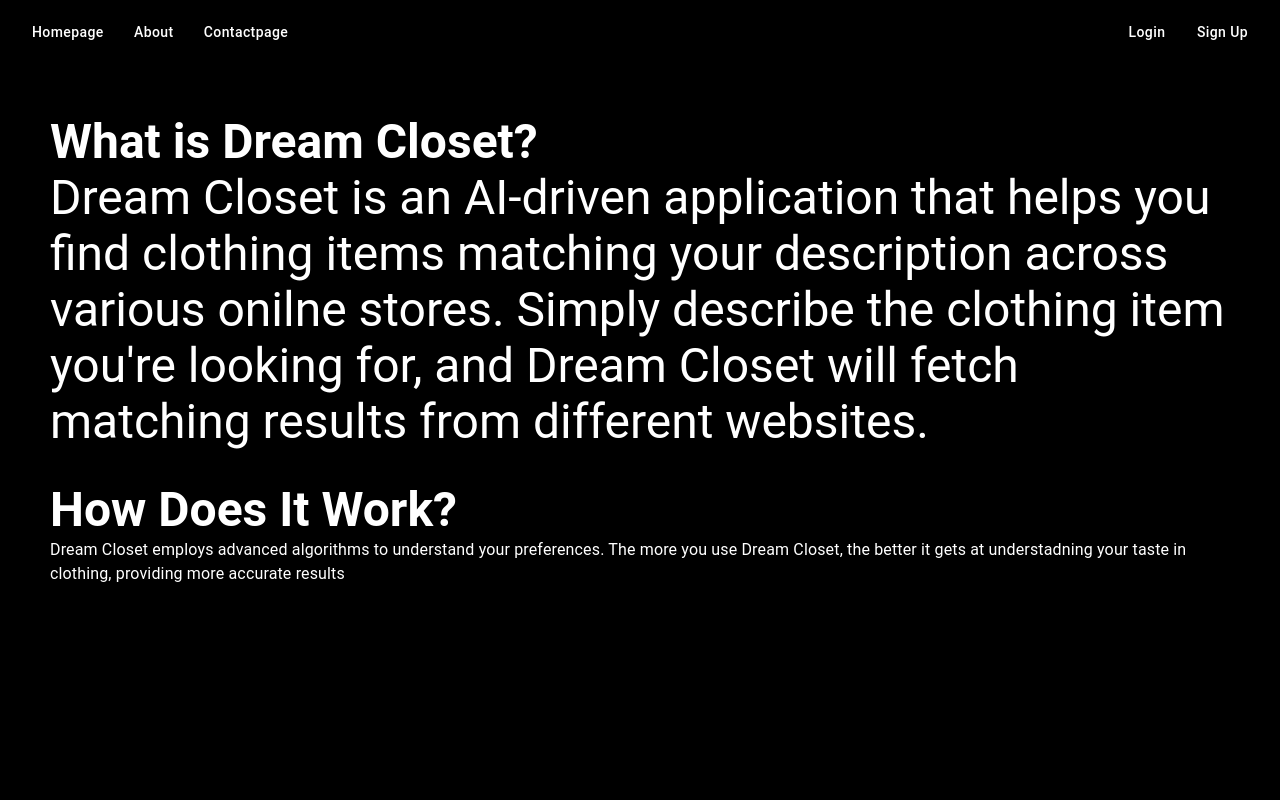
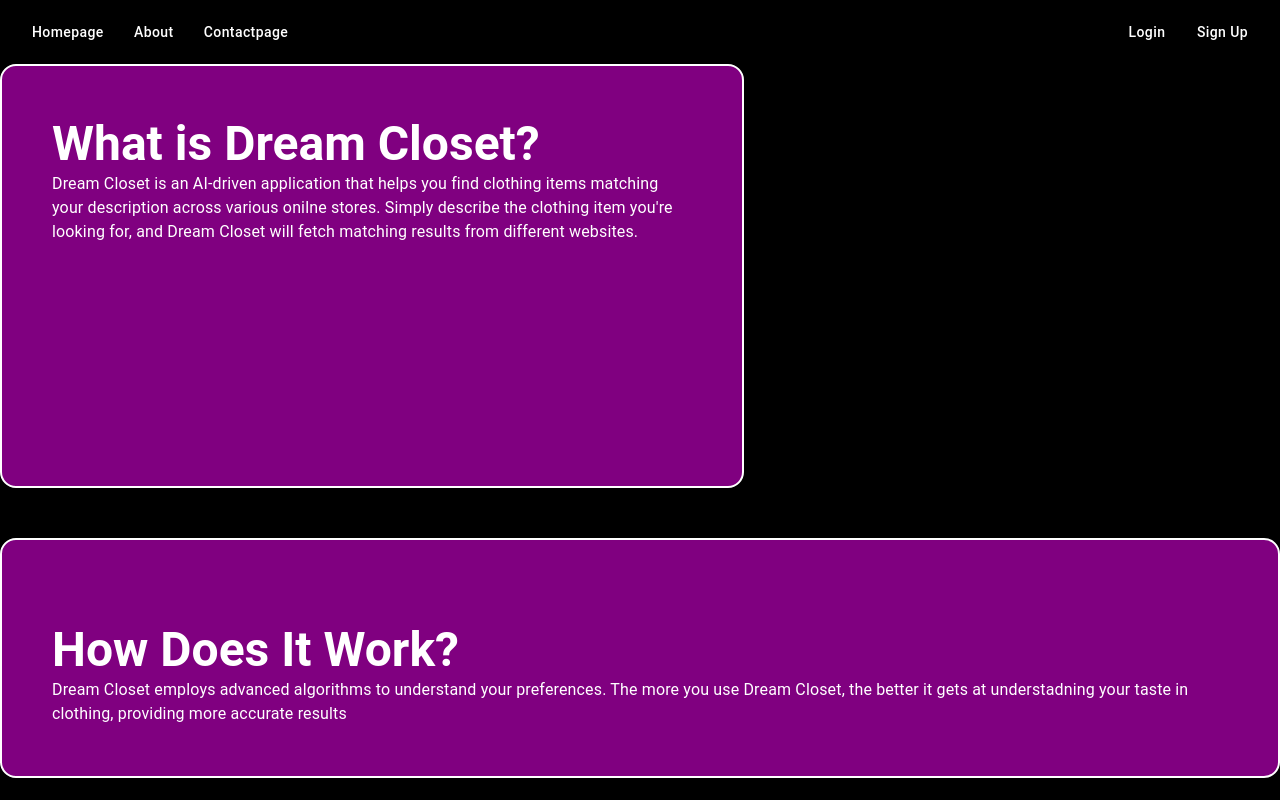
Before and after one commit to richardcolachagua/dream-closet, a React (Create React App) app: page /About in a window 1280 px wide. Shown: the top 800 px of the page. Built offline with nearby package versions, Linux system fonts and the light colour scheme.

Commit message:
"updated about page. experimenting with colors"

```diff
--- a/src/frontend/Pages/About.jsx
+++ b/src/frontend/Pages/About.jsx
@@ -7,17 +7,35 @@ const About = () => {
   return (
     <>
       <Header />
-      <Box sx={{ padding: "50px" }}>
+      <Box
+        sx={{
+          padding: "50px",
+          width: "50%",
+          height: "40%",
+          bgcolor: "purple",
+          marginBottom: "50px",
+          borderRadius: "16px",
+          border: "2px solid white",
+        }}
+      >
         <Typography variant="h3" sx={{ color: "white", fontWeight: "bold" }}>
           What is Dream Closet?
         </Typography>
-        <Typography variant="h3" sx={{ color: "white" }}>
+        <Typography variant="body1" sx={{ color: "white" }}>
           Dream Closet is an AI-driven application that helps you find clothing
           items matching your description across various onilne stores. Simply
           describe the clothing item you're looking for, and Dream Closet will
           fetch matching results from different websites.
         </Typography>
-
+      </Box>
+      <Box
+        sx={{
+          padding: "50px",
+          bgcolor: "purple",
+          borderRadius: "16px",
+          border: "2px solid white",
+        }}
+      >
         <Typography
           variant="h3"
           sx={{ color: "white", fontWeight: "bold", marginTop: 4 }}
```
